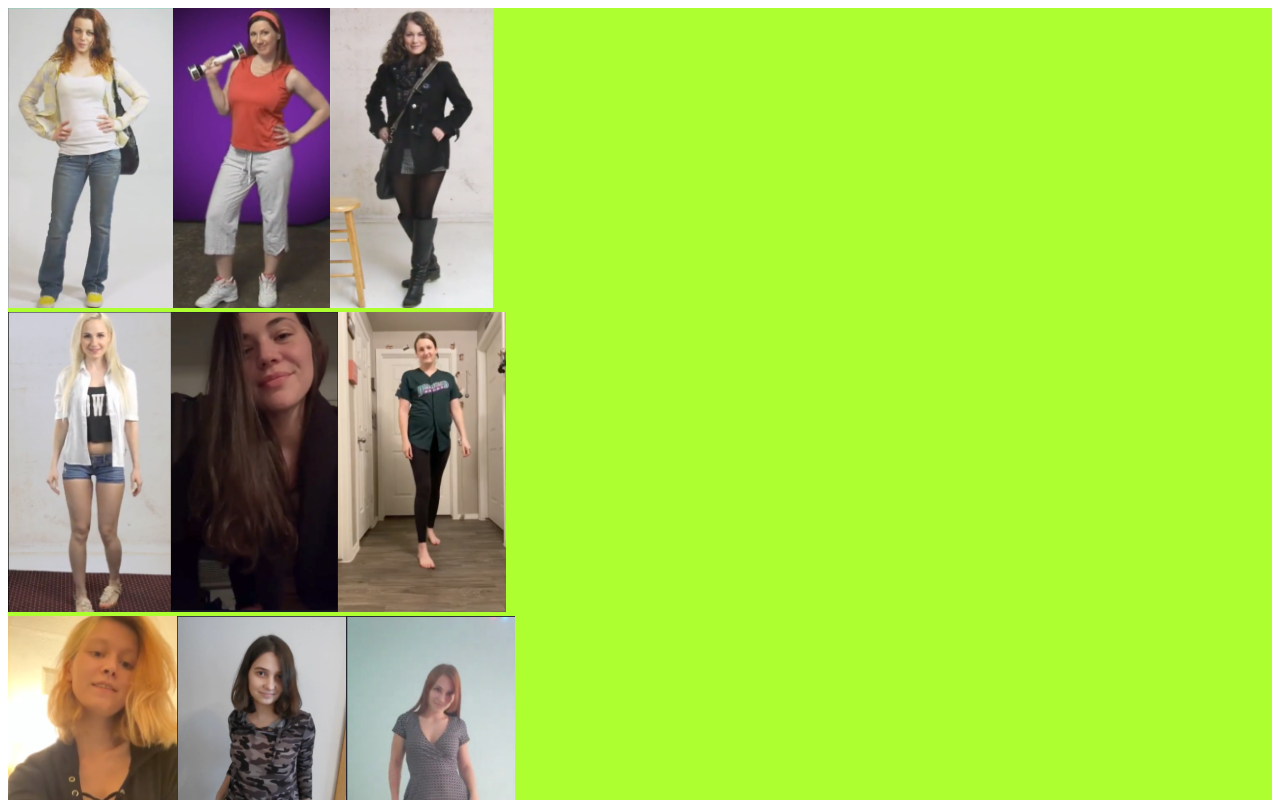
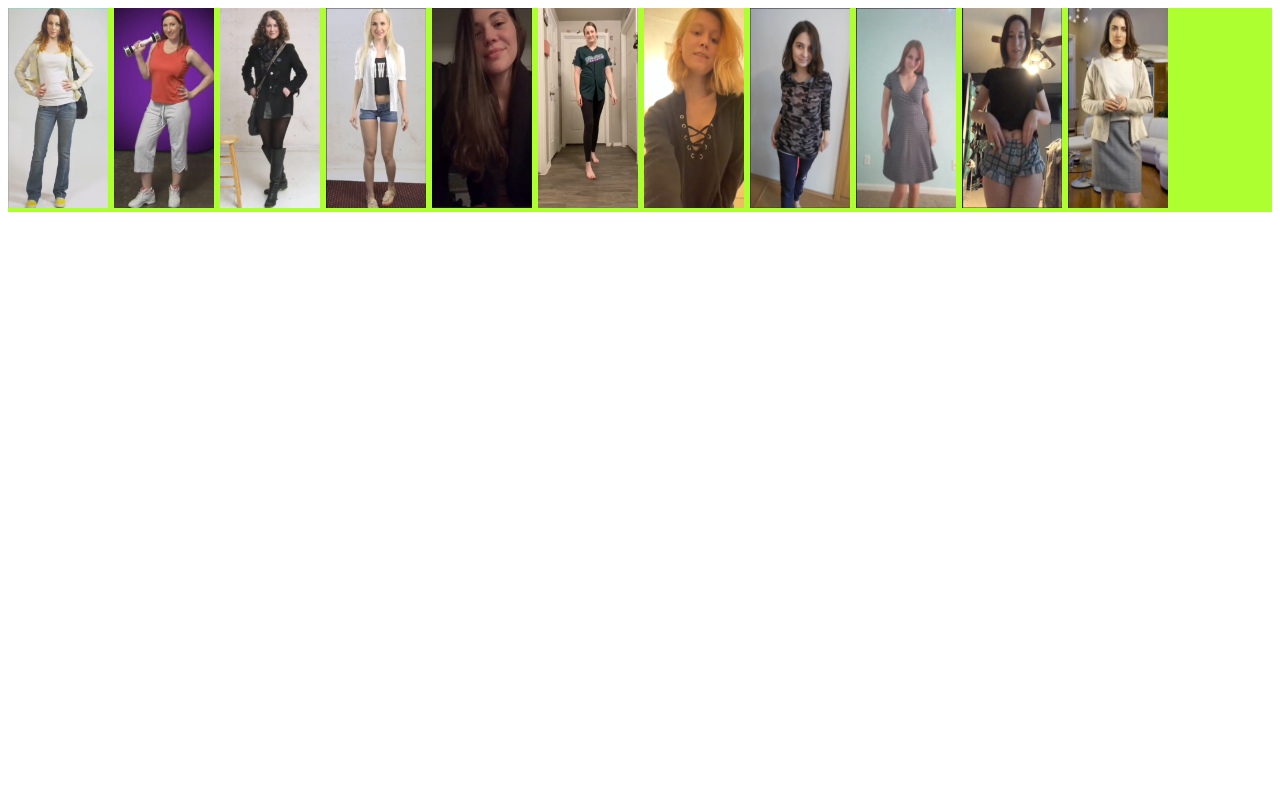
Before and after one commit to crushertheory/crushertheory.github.io, an Angular app: page / in a window 1280 px wide. Shown: the top 800 px of the page. Built offline with nearby package versions, Linux system fonts and the light colour scheme.

Commit message:
more design tweaks

```diff
--- a/src/app/app.component.html
+++ b/src/app/app.component.html
@@ -1,79 +1,17 @@
 <div class="something">
   <div class="opponent-screen" *ngIf="opponentSelect === false">
     <ng-container>
-      <div class="opponent-padding">
+      <div
+        style="display: inline-block"
+        *ngFor="let opponentImage of opponentImages; let i = index"
+      >
         <img
           class="opponent-image"
-          src="../assets/opponents/opponent1.png"
+          src="{{ opponentImage }}"
           alt=""
-          (click)="opponent = 1; opponentSelected(opponent)"
+          (click)="opponent = i + 1; opponentSelected(opponent)"
         />
-        <img
-          class="opponent-image"
-          src="../assets/opponents/opponent2.png"
-          alt=""
-          (click)="opponent = 2; opponentSelected(opponent)"
-        />
-        <img
-          class="opponent-image"
-          src="../assets/opponents/opponent3.png"
-          alt=""
-          (click)="opponent = 3; opponentSelected(opponent)"
-        />
-      </div>
-      <div class="opponent-padding">
-        <img
-          class="opponent-image"
-          src="../assets/opponents/opponent4.png"
-          alt=""
-          (click)="opponent = 4; opponentSelected(opponent)"
-        />
-        <img
-          class="opponent-image"
-          src="../assets/opponents/opponent5.png"
-          alt=""
-          (click)="opponent = 5; opponentSelected(opponent)"
-        />
-        <img
-          class="opponent-image"
-          src="../assets/opponents/opponent6.png"
-          alt=""
-          (click)="opponent = 6; opponentSelected(opponent)"
-        />
-      </div>
-      <div class="opponent-padding">
-        <img
-          class="opponent-image"
-          src="../assets/opponents/opponent7.png"
-          alt=""
-          (click)="opponent = 7; opponentSelected(opponent)"
-        />
-        <img
-          class="opponent-image"
-          src="../assets/opponents/opponent8.png"
-          alt=""
-          (click)="opponent = 8; opponentSelected(opponent)"
-        />
-        <img
-          class="opponent-image"
-          src="../assets/opponents/opponent9.png"
-          alt=""
-          (click)="opponent = 9; opponentSelected(opponent)"
-        />
-      </div>
-      <div class="opponent-padding">
-        <img
-          class="opponent-image"
-          src="../assets/opponents/opponent10.png"
-          alt=""
-          (click)="opponent = 10; opponentSelected(opponent)"
-        />
-        <img
-          class="opponent-image"
-          src="../assets/opponents/opponent11.png"
-          alt=""
-          (click)="opponent = 11; opponentSelected(opponent)"
-        />
+        <span style="padding: 3px"></span>
       </div>
     </ng-container>
   </div>
@@ -113,11 +51,15 @@
       >
         Hit Me
       </button>
-      <span style="padding: 5px;"></span>
-      <button class="button-2" [disabled]="playerStayed" (click)="playerStays()">
+      <span style="padding: 5px"></span>
+      <button
+        class="button-2"
+        [disabled]="playerStayed"
+        (click)="playerStays()"
+      >
         Stay
       </button>
-      <span style="padding: 5px;"></span>
+      <span style="padding: 5px"></span>
       <button
         [disabled]="playerCards.length !== 2"
         (click)="doubleDown()"
@@ -125,37 +67,11 @@
       >
         Double Down
       </button>
-      <span style="padding: 5px;"></span>
+      <span style="padding: 5px"></span>
       <button class="button-2" [disabled]="!playerStayed" (click)="nextHand()">
         Next Hand
       </button>
     </div>
-    <!-- <div style="display: inline-block">
-      <button
-        class="button"
-        [disabled]="playerStayed || playerPoints > 21"
-        (click)="hitMe()"
-      >
-        HIT ME
-      </button>
-      <span style="padding: 5px;"></span>
-      <button class="button" [disabled]="playerStayed" (click)="playerStays()">
-        STAY?
-      </button>
-      <span style="padding: 5px;"></span>
-      <button
-        [disabled]="playerCards.length !== 2"
-        (click)="doubleDown()"
-        class="button"
-      >
-        DOUBLE DOWN
-      </button>
-      <span style="padding: 5px;"></span>
-      <button class="button" [disabled]="!playerStayed" (click)="nextHand()">
-        NEXT HAND
-      </button>
-    </div> -->
-
     <h3>Computer</h3>
     <div
       style="display: inline-block; padding: 2px"
@@ -182,6 +98,5 @@
     <h3 *ngIf="computerWins">You lose :(</h3>
     <h3 *ngIf="draw">DRAW</h3>
     <!-- <h2>Pot: {{ bettingPool }}g</h2> -->
-    {{playerAceCount}}
   </div>
 </div>
--- a/src/app/app.component.scss
+++ b/src/app/app.component.scss
@@ -17,7 +17,7 @@
 // }
 
 .lower-frame {
-  height: 35%;
+  //   height: 35%;
 }
 
 .test {
@@ -37,7 +37,8 @@
 }
 
 .new-video {
-  position: absolute;
+  position: static;
+  display: flex;
   inset: 0px;
   box-sizing: border-box;
   padding: 0px;
@@ -45,12 +46,13 @@
   margin: auto;
   display: block;
   width: 0px;
-  height: 0px;
+  height: 450px;
   min-width: 90%;
   max-width: 90%;
   min-height: 90%;
   max-height: 90%;
   object-fit: contain;
+  padding-top: 10px;
 }
 
 .upper-frame-image {
@@ -78,7 +80,8 @@
 }
 
 .opponent-image {
-  max-height: 300px;
+  height: 200px;
+  max-width: 100px;
 }
 
 .center-screen {
@@ -86,7 +89,7 @@
   justify-content: center;
   align-items: center;
   text-align: center;
-  min-height: 100vh;
+  //   min-height: 100vh;
 }
 
 // .body {
@@ -101,7 +104,7 @@
 
 app-main {
   display: flex;
-  height: 100%;
+  height: 28000px;
   width: 100%;
   justify-content: center;
   overflow: hidden;
--- a/src/app/app.component.ts
+++ b/src/app/app.component.ts
@@ -41,7 +41,22 @@ export class AppComponent {
 
   public currentVideo: string | undefined;
 
-  // public deck = this.allCards.allCards
+  public opponentImages = [
+    "../assets/opponents/opponent1.png",
+    "../assets/opponents/opponent2.png",
+    "../assets/opponents/opponent3.png",
+    "../assets/opponents/opponent4.png",
+    "../assets/opponents/opponent5.png",
+    "../assets/opponents/opponent6.png",
+    "../assets/opponents/opponent7.png",
+    "../assets/opponents/opponent8.png",
+    "../assets/opponents/opponent9.png",
+    "../assets/opponents/opponent10.png",
+    "../assets/opponents/opponent11.png",
+    // "../assets/opponents/opponent1.png",
+    // "../assets/opponents/opponent1.png",
+    // "../assets/opponents/opponent1.png",
+  ]
 
   ngOnInit() {
     this.cardsComponent.createDeck();
@@ -206,20 +221,23 @@ export class AppComponent {
       }
       if (computerScore < playerScore) {
         this.playerWins = true;
-        this.playerWinCount++;
-        this.displayVideo();
         this.playerRoundPoints++;
-        // if (this.playerRoundPoints > 2) {
-        //   this.playerRoundPoints = 0;
-        // }
+
         if (this.blackJack && this.playerWins) {
           this.playerRoundPoints++
-          this.playerWinCount++;
         }
+
         if (this.doubleDownActivated && this.playerWins) {
           this.playerRoundPoints++
-          this.playerWinCount++;
         }
+
+        if (this.playerRoundPoints >= 5) {
+          this.playerRoundPoints = 0;
+          this.playerWinCount = (this.playerWinCount + 5)
+        }
+
+        this.displayVideo()
+
         return (this.playerCredits = this.playerCredits + pool);
       }
       if (computerScore === playerScore) {
@@ -232,20 +250,24 @@ export class AppComponent {
     } else {
       if (playerScore < 22 && computerScore >= 22) {
         this.playerWins = true;
-        this.playerWinCount++;
-        this.displayVideo();
+
         this.playerRoundPoints++;
-        // if (this.playerRoundPoints > 2) {
-        //   this.playerRoundPoints = 0;
-        // }
+
         if (this.blackJack && this.playerWins) {
           this.playerRoundPoints++
-          this.playerWinCount++;
         }
+
         if (this.doubleDownActivated && this.playerWins) {
           this.playerRoundPoints++
-          this.playerWinCount++;
         }
+
+        if (this.playerRoundPoints >= 5) {
+          this.playerRoundPoints = 0;
+          this.playerWinCount = (this.playerWinCount + 5)
+        }
+
+        this.displayVideo();
+
         return (this.playerCredits = this.playerCredits + pool);
       }
       if (playerScore >= 22 && computerScore < 22) {
@@ -306,10 +328,6 @@ export class AppComponent {
     this.playerAceCount = 0;
     this.computerAceCount = 0;
     this.doubleDownActivated = false
-
-    if (this.playerRoundPoints >= 5) {
-      this.playerRoundPoints = 0;
-    }
 
     if (this.cardsComponent.allCards.length < 4) {
       this.cardsComponent.allCards = [];
```
Also changed, not shown: 3 other files (tests, documents, lock files or other folders).
